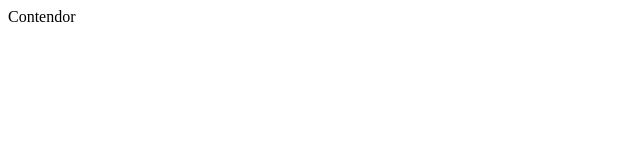
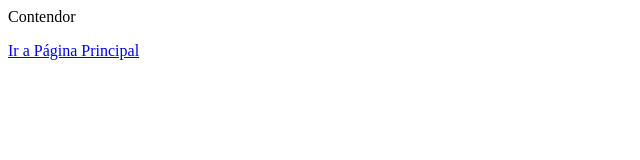
Before and after one commit to JackSolano/jacksolano.github.com, a plain HTML site: page subpagina/index.html in a window 1280 px wide. Shown: the whole page, without its empty margins (0-640 px from the left). Drawn offline with Linux system fonts and the light colour scheme.

Commit message:
volver al main

```diff
--- a/subpagina/index.html
+++ b/subpagina/index.html
@@ -7,5 +7,6 @@
 </head>
 <body>
     <div>Contendor</div>
+    <p><a href="/..">Ir a Página Principal</a></p>
 </body>
 </html>
```
